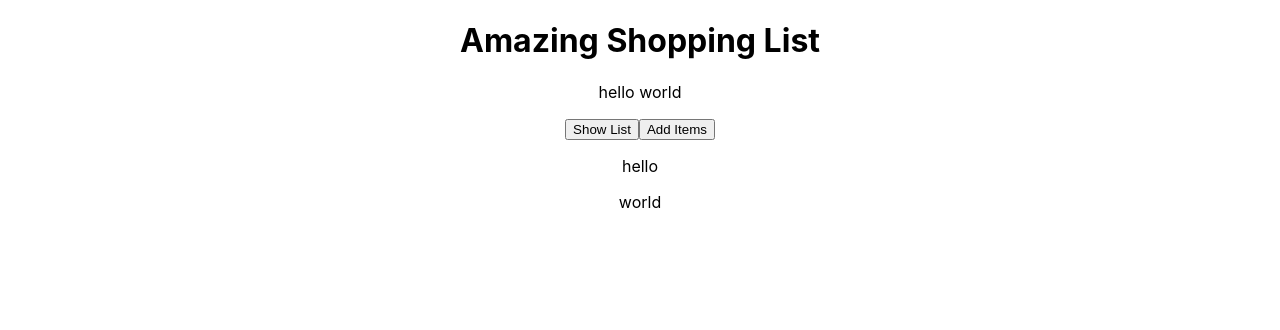
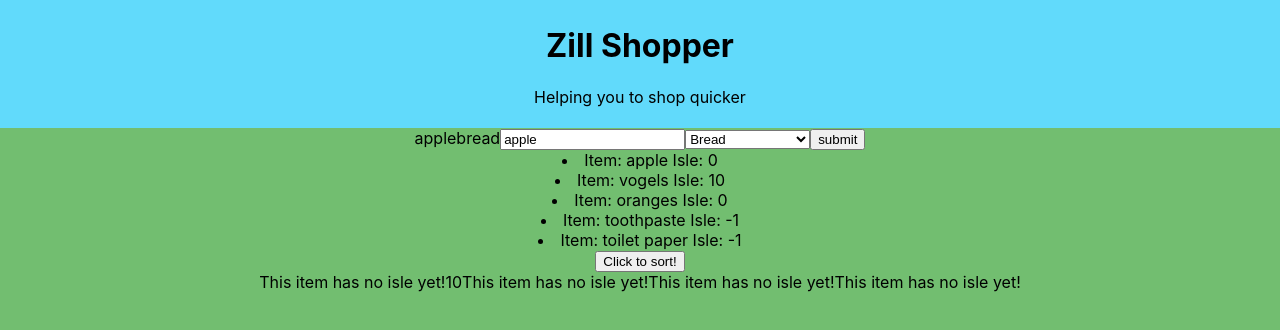
Before and after one commit to louis-fowler/zill-beta, a React (Create React App) app: page / in a window 1280 px wide. Shown: the top 330 px of the page. Built offline with nearby package versions, Linux system fonts and the light colour scheme.

Commit message:
major rework first push - huge changes (incudes simons additions)

```diff
--- /dev/null
+++ b/src/AddItemForm/AddItemForm.jsx
@@ -0,0 +1,52 @@
+import React, { useState } from 'react';
+
+const AddItemForm = (props) => {
+  const [data, setData] = useState(
+    {item: "apple", type: "bread", isle: -1}
+  );
+
+  /* Simon example
+    const [item, setItem] = useState("");
+    const [type, setType] = useState(undefined);
+
+    const submitHandler = () => [];
+
+    const list = [];
+
+    const sortedList = useMemo(() => { sort list here }, [list])
+
+    <input name="item" placeholder="Item" value={item} onChange={(e => setItem(e.target.value)} />
+
+  */
+
+  const addItemHandler = e => {
+    const newData = {...data}
+    newData.item = e.target.value
+    setData(newData)
+  }
+
+  const addTypeHandler = e => {
+    const newData = {...data};
+    newData.type = e.target.value;
+    setData(newData)
+  }
+
+  return (
+    <div>
+      <form action="">
+        {data.item}
+        {data.type}
+        <input name="item" type="text" placeholder="Item" value={data.item } onChange={addItemHandler}/>
+        <select name="type" id="" value={data.type} onChange={addTypeHandler}>
+          <option value="fruit/veg">Fruit and Veg</option>
+          <option value="bread">Bread</option>
+          <option value="personal hygiene">Personal hygiene</option>
+          <option value="?">Dont know</option>
+        </select>
+        <button >submit</button>
+      </form>
+    </div>
+  );
+}
+
+export default AddItemForm;
--- a/src/App.css
+++ b/src/App.css
@@ -1,3 +1,7 @@
+html {
+  background-color: #72be70;
+}
+
 .App {
   text-align: center;
 }
@@ -5,6 +9,19 @@
 .App-logo {
   height: 40vmin;
   pointer-events: none;
+}
+
+.TopBanner {
+  padding: 5px;
+  background-color: #61dafb;
+}
+
+hr {
+  border: 0;
+  height: 1px;
+  width: 90%;
+  background: #333;
+  background-image: linear-gradient(to right, rgb(103, 238, 98), rgb(0, 26, 2),rgb(103, 238, 98));
 }
 
 @media (prefers-reduced-motion: no-preference) {
--- a/src/App.jsx
+++ b/src/App.jsx
@@ -1,52 +1,82 @@
 import React from "react";
 import "./App.css";
-import ListInput from "./ListComp/ListComp";
-import TopButtons from "./TopButtons/TopButtons";
+import TopBanner from "./TopBanner/TopBanner";
+import ItemSorter from "./ItemSorter/ItemSorter";
+import HelpUsForm from "./HelpUsForm/HelpUsForm";
+import SortedPage from "./SortedPage/SortedPage"
+import AddItemForm from "./AddItemForm/AddItemForm"
 
 class App extends React.Component {
 	constructor(props) {
 		super(props);
 		this.state = {
-			pageView: "list",
-			item: ["hello ", "world "],
+      sortPage: "toSort",
+      list: [{item: "apple", type: "fruit/veg", isle: 0}, {item: "vogels", type: "bread", isle: 10}, {item: "oranges", type: "fruit/veg", isle: 0}, {item: "toothpaste", type: "personal hygiene", isle: -1}, {item: "toilet paper", type: "personal hygiene", isle: -1}],
 		};
-	}
+  }
 
-	changeToForm = () => {
-		this.setState({
-			pageView: "form",
-		});
-	};
+  ChangePage = () => {
+    if (this.state.sortPage === "toSort") {
+      this.setState({
+        sortPage: "sorted"
+      })
+    } else {
+      this.setState({
+        sortPage: "toSort"
+      })
+    }
+  }
 
-	changeToList = () => {
-		this.setState({
-			pageView: "list",
-		});
-	};
+  AddItemHandler = (event) => {
+    event.preventDefault();
+    let list = this.state.list;
+    let name = event.target.name;
+    let value = event.target.value;
 
-	itemAddHandler = event => {
-		this.setState({
-			item: [...this.state.item, event.target.value],
-		});
-	};
+    list[name] = value;
+
+    this.setState({list})
+  }
+
+  SortHandler = () => {
+    this.setState(prevState => {
+      const list = prevState.list.sort((a,b) =>
+      (a.isle > b.isle) ? 1 : -1)
+
+      const showHelpText = prevState.list.map(a => a.isle).includes(-1)
+
+    // this.setState(prevState => ({
+    //   list: prevState.list.map( a =>
+    //     a.isle && a.isle !== "" ? {...a, isle: 'This item has no isle yet!'}: a
+    //   )
+    // }))
+
+      return {
+        list,
+        showHelpText,
+        sortPage: "sorted"
+      };
+    })
+  }
 
 	render() {
 		return (
 			<div className="App">
-				<h1>Amazing Shopping List</h1>
-				<p>{this.state.item}</p>
-				<div>
-					<TopButtons list={this.changeToList} form={this.changeToForm} />
-				</div>
-				{this.state.pageView === "list" ? (
-					<div>
-						{this.state.item.map(item => (
-							<p>{item}</p>
-						))}
-					</div>
-				) : (
-					<ListInput onChange={this.itemAddHandler.bind(this)} />
-				)}
+				<TopBanner/>
+        <AddItemForm click={data => this.AddItemHandler(data)} list={this.state.list}/>
+        {this.state.sortPage === "toSort" ? (
+          <ItemSorter list={this.state.list} click={this.SortHandler}/>
+        ) : (
+          <SortedPage list={this.state.list} click={this.ChangePage}/>
+        )}
+        {this.state.list.map(a =>
+          a.isle && a.isle >= 0 ? a.isle : 'This item has no isle yet!'
+          )}
+
+          {this.state.showHelpText && (
+            <HelpUsForm/>
+          )}
+
 			</div>
 		);
 	}
--- /dev/null
+++ b/src/HelpUsForm/HelpUsForm.jsx
@@ -0,0 +1,31 @@
+import React from 'react';
+
+const HelpUsForm = () => {
+  return (
+    <div>
+      <h3>Help us out! </h3>
+      <p>If one or more items you have entered have "Cant find in store" in the isle section please select a catagory from the drop down box so we can add it</p>
+      <p>Thanks!</p>
+      <form action="">
+        <label htmlFor="item">Item  </label>
+        <select name="" id="item">
+          <option value="fruit/veg">Fruit &amp; Vegetables</option>
+          <option value="bread">Bread</option>
+          <option value="snacks">Snacks</option>
+          <option value="alcohol">Alcohol</option>
+          <option value="cleaning">Cleaning</option>
+          <option value="personal hygiene">Personal Hygiene</option>
+          <option value="frozen foods">Frozen Foods</option>
+          <option value="meats">Meats</option>
+          <option value="dairy">Dairy</option>
+          <option value="organic">Organic</option>
+        </select>
+        <button type="submit">Submit</button>
+        <p>If not on the list please input a catagory here and we will review</p>
+        <input type="text"/> <button type="submit">Submit</button>
+      </form>
+    </div>
+  );
+};
+
+export default HelpUsForm
--- /dev/null
+++ b/src/ItemSorter/ItemSorter.jsx
@@ -0,0 +1,16 @@
+import React from 'react';
+
+const ItemSorter = (props) => {
+  return (
+      <div>
+        {props.list.map((list, index)=>
+          <li key={index}>
+            Item: {list.item} Isle: {list.isle}
+          </li>
+        )}
+          <button onClick={props.click}>Click to sort!</button>
+      </div>
+  );
+};
+
+export default ItemSorter;
--- /dev/null
+++ b/src/SortedPage/SortedPage.jsx
@@ -0,0 +1,16 @@
+import React from 'react';
+
+const SortedPage = (props) => {
+  return (
+    <div>
+      {props.list.map((list, index)=>
+        <div key={index}>
+          <h2>Isle: {list.isle}</h2><h2>Item: {list.item}</h2> <hr/>
+        </div>
+      )}
+      <button onClick={props.click}>Add more!</button>
+    </div>
+  );
+}
+
+export default SortedPage;
--- /dev/null
+++ b/src/TopBanner/TopBanner.jsx
@@ -0,0 +1,13 @@
+import React from "react";
+
+
+const TopBanner = props => {
+	return (
+		<div className="TopBanner">
+            <h1>Zill Shopper</h1>
+            <p>Helping you to shop quicker</p>
+        </div>
+	);
+};
+
+export default TopBanner;
--- a/src/TopButtons/TopButtons.jsx
+++ b/src/TopButtons/TopButtons.jsx
@@ -1,6 +1,4 @@
 import React from "react";
-
-// push to branch test
 
 const TopButtons = props => {
 	return (
```
Also changed, not shown: 1 other file (tests, documents, lock files or other folders).
